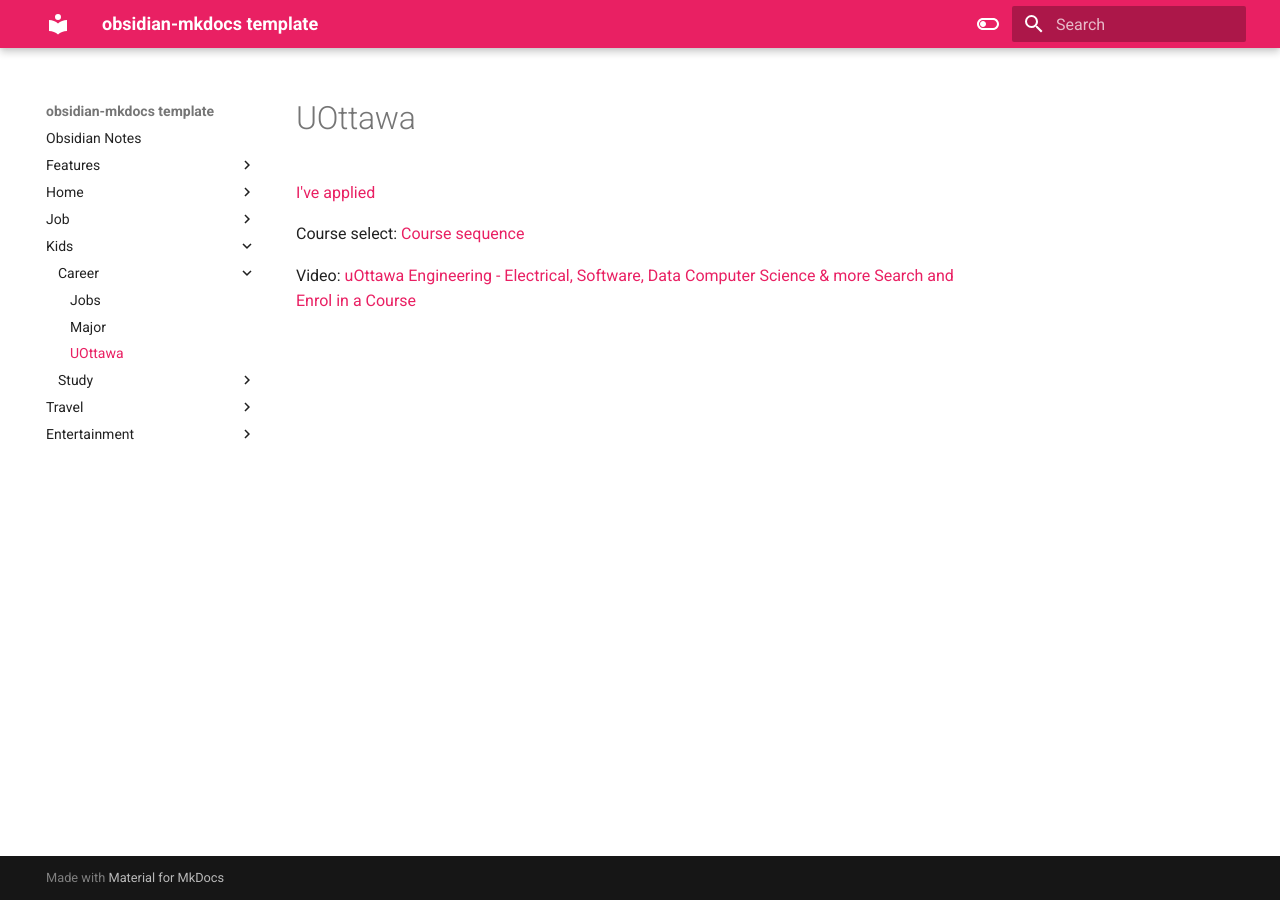
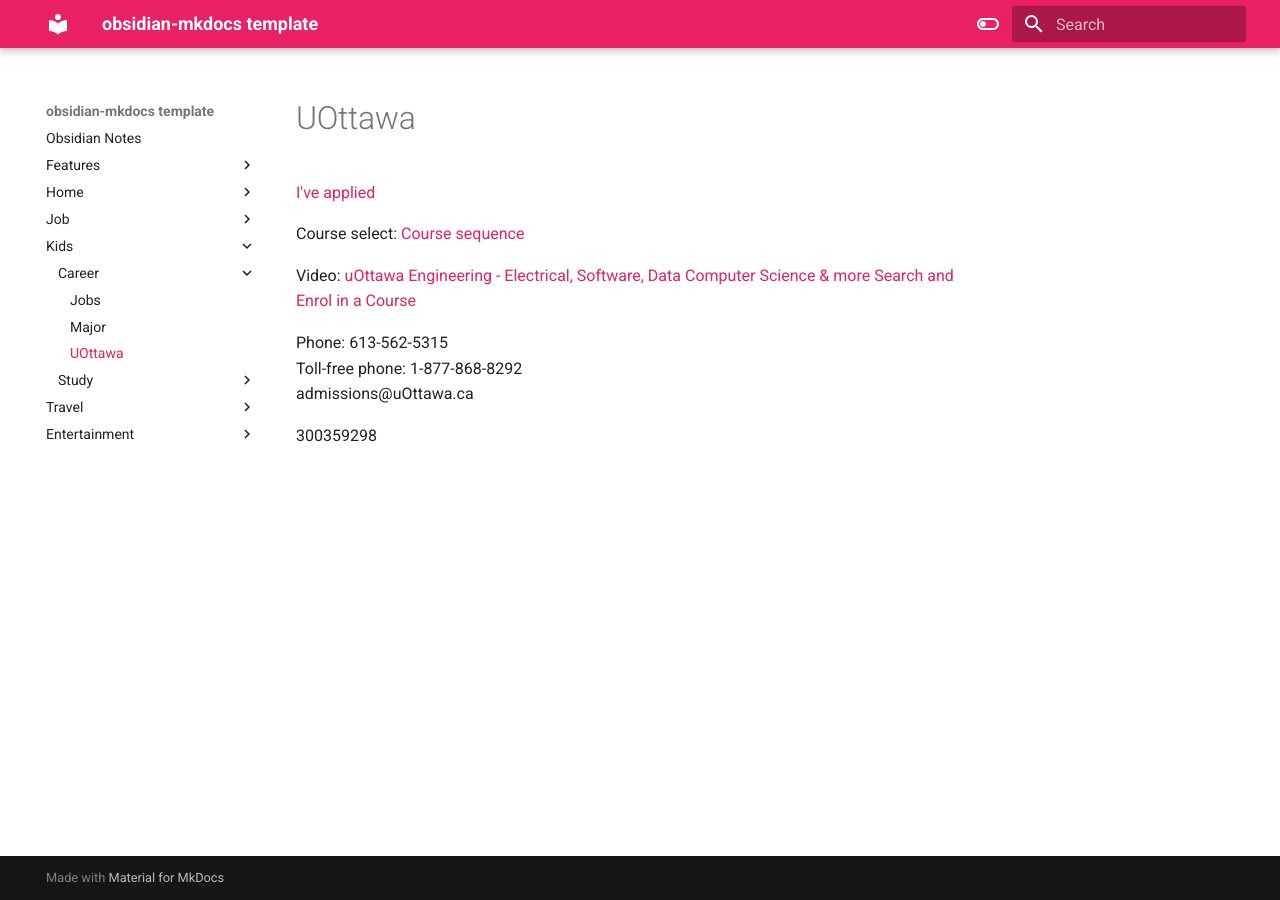
Before and after one commit to macsymgit/obsidian, an MkDocs documentation site: the page built from docs/Kids/Career/UOttawa.md, in a window 1280 px wide. Built offline with MkDocs 1.6.1 and Material for MkDocs 9.7.7, drawn with Linux system fonts in a browser that asks for light colours.

Commit message:
vault backup: 2023-06-02 12:12:08

```diff
--- a/docs/Kids/Career/UOttawa.md
+++ b/docs/Kids/Career/UOttawa.md
@@ -7,3 +7,9 @@
 Video:
 [uOttawa Engineering - Electrical, Software, Data Computer Science & more](https://www.youtube.com/watch?v=Bn7_fHcAiD4)
 [Search and Enrol in a Course](https://www.youtube.com/watch?v=v28eTBj7mT8)
+
+Phone: 613-562-5315
+Toll-free phone: 1-877-868-8292
+admissions@uOttawa.ca
+
+300359298
```
